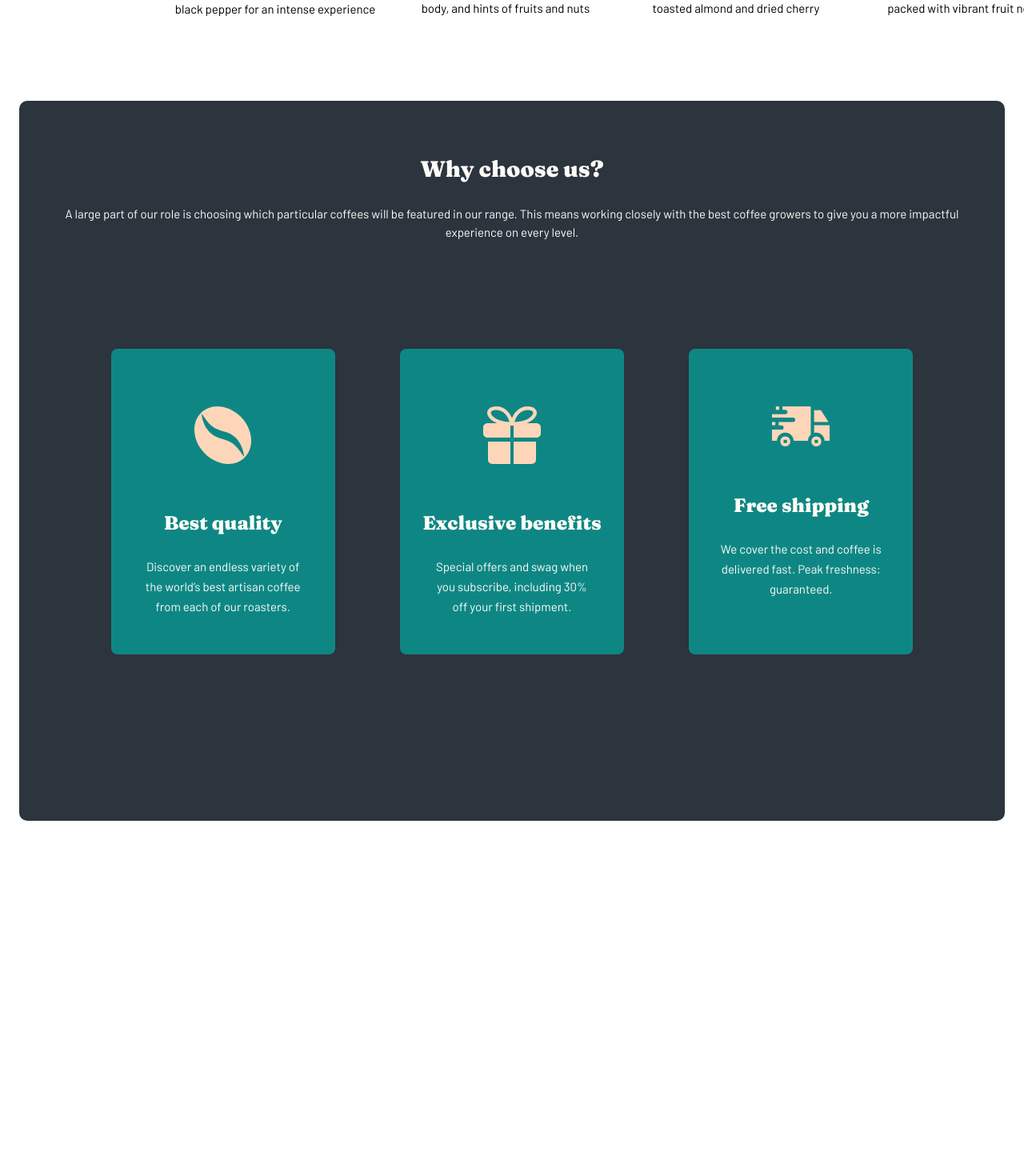
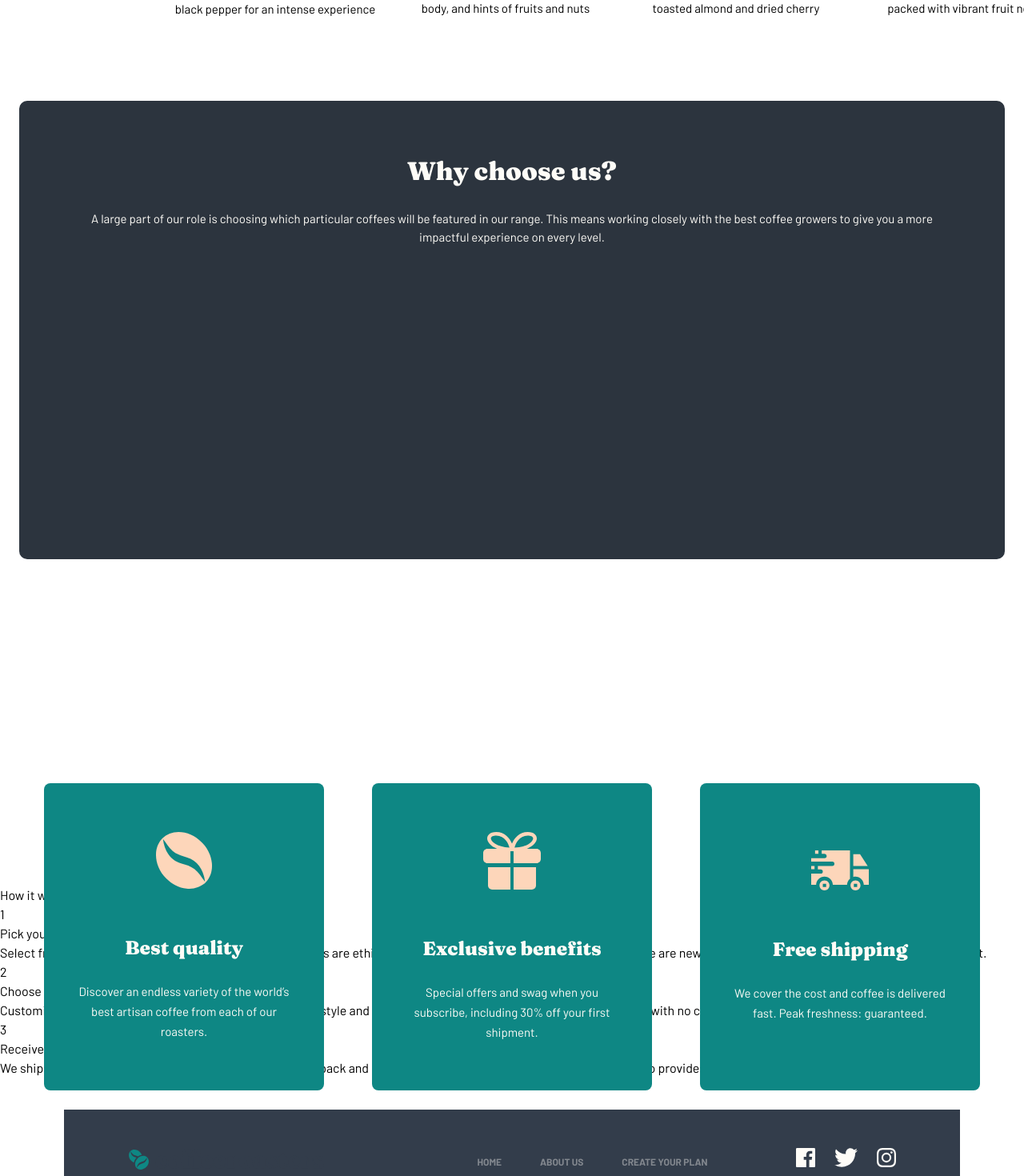
Before and after one commit to AnnaKus5/CoffeeRoasters, a React (Vite) app: page / in a window 1280 px wide. Shown: the part 1220-2690 px from the top of the page at 80% size. Built offline with nearby package versions, Linux system fonts and the light colour scheme.

Commit message:
ChooseUs section desktop design

```diff
--- a/src/components/AdvantageBox.jsx
+++ b/src/components/AdvantageBox.jsx
@@ -1,10 +1,10 @@
-export default function AdvantageBox ({img, title, description}) {
+export default function AdvantageBox({ img, title, description }) {
     return (
-        <div className="h-[382px] mx-12 mb-6 bg-darkCyan rounded-lg sm:w-[280px] sm:mx-auto">
-            <img className="mx-auto pt-[72px]" src={img}/>
-            <div className="mt-14 mx-3">
-            <h4 className="font-serif text-lg text-lightCream text-center mb-6">{title}</h4>
-            <p className="text-center text-lightCream text-[15px] leading-[25px] mx-6">{description}</p>
+        <div className="h-[382px] mx-12 mb-6 bg-darkCyan rounded-lg sm:w-[280px] sm:mx-auto md:flex md:h-40 md:w-[570px] md:items-center xmd:w-[350px] xmd:h-96 xmd:flex-col xmd:justify-center xmd:mx-[30px]">
+            <img className="w-[72px] h-fit mx-auto pt-[72px] md:w-[56px] md:ml-[75px] md:pt-0 xmd:mx-auto xmd:mb-14 xmd:w-[72px]" src={img} />
+            <div className="mt-14 mx-3 md:mt-0">
+                <h4 className="font-serif text-lg text-lightCream text-center mb-6">{title}</h4>
+                <p className="text-center text-lightCream text-[15px] leading-[25px] mx-6">{description}</p>
             </div>
         </div>
     )
--- a/src/components/ChooseUs.jsx
+++ b/src/components/ChooseUs.jsx
@@ -1,8 +1,8 @@
 export default function ChooseUs () {
     return (
-        <div className="bg-navyBlue mx-6 rounded-[10px] h-[900px]">
-            <h3 className="text-textxl text-center font-serif text-lightCream pt-16">Why choose us?</h3>
-            <p className="m-6 text-center text-lightCream text-[15px]">A large part of our role is choosing which particular coffees will be featured  in our range. This means working closely with the best coffee growers to give you a more impactful experience on every level.</p>
+        <div className="bg-navyBlue mx-6 rounded-[10px] h-[900px] md:h-[573px]">
+            <h3 className="text-textxl text-center font-serif text-lightCream pt-16 md:text-text2xl">Why choose us?</h3>
+            <p className="m-6 text-center text-lightCream text-[15px] md:mx-[74px]">A large part of our role is choosing which particular coffees will be featured  in our range. This means working closely with the best coffee growers to give you a more impactful experience on every level.</p>
         </div>
     )
 }
--- a/src/components/ChooseUsContainer.jsx
+++ b/src/components/ChooseUsContainer.jsx
@@ -9,7 +9,7 @@ export default function ChooseUsContainer () {
     return (
         <section className="relative">
             <ChooseUs />
-            <div className="relative -top-[590px] xmd:flex xmd:mx-[98px]">
+            <div className="relative -top-[590px] md:top-[280px] xmd:flex xmd:justify-center">
                 <AdvantageBox img={coffeeBeanImage} title="Best quality" description="Discover an endless variety of the world’s best artisan coffee from each of our roasters."/>
                 <AdvantageBox img={giftImage} title="Exclusive benefits" description="Special offers and swag when you subscribe, including 30% off your first shipment."/>
                 <AdvantageBox img={truckImage}title="Free shipping" description="We cover the cost and coffee is delivered fast. Peak freshness: guaranteed."/>
--- a/src/components/HomePage.jsx
+++ b/src/components/HomePage.jsx
@@ -1,6 +1,7 @@
 import ChooseUsContainer from "./ChooseUsContainer";
 import HeroSection from "./HeroSection";
 import ProductsContainer from "./ProductsContainer";
+import SubscriptionStepsContainer from "./SubscriptionStepsContainer";
 
 export default function HomePage () {
     return(
@@ -8,6 +9,7 @@ export default function HomePage () {
         <HeroSection />
         <ProductsContainer />
         <ChooseUsContainer />
+        <SubscriptionStepsContainer />
         </>
     )
 }
--- a/src/components/ProductsContainer.jsx
+++ b/src/components/ProductsContainer.jsx
@@ -14,7 +14,7 @@ export default function ProductsContainer() {
     return (
         <section className="mx-auto sm:relative sm:mx-10 md:pt-10">
             {/* <h2 className="mb-3 font-serif text-text5xl leading-[72px] text-grey text-center sm:opacity-50 sm:text-text7xl sm:mb-6 sm:absolute sm:-top-12 start-[10%] md:start-[20%] md:text-text10xl md:-top-10 md:leading-none" style={gradientStyles}>our collection</h2> */}
-            <h2 className="mb-3 font-serif text-text5xl leading-[72px] text-grey text-center sm:opacity-50 sm:text-text7xl sm:mb-6 md:text-text10xl md:leading-none" style={gradientStyles}>our collection</h2>
+            <h2 className="mb-3 font-serif text-text5xl leading-[72px] text-grey text-center sm:opacity-50 sm:text-text7xl sm:mb-6 xmd:text-text10xl md:leading-none md:mx-10" style={gradientStyles}>our collection</h2>
 
             <div className="xmd:flex xmd:mx-40 sm:relative sm:-top-[50px] xmd:-top-14">
                 <SingleProduct img={granEspressoImage} name="Gran Espresso" description="Light and flavorful blend with cocoa and black pepper for an intense experience"/>
--- /dev/null
+++ b/src/components/SubscriptionStep.jsx
@@ -0,0 +1,9 @@
+export default function SubscriptionStep ({number, title, description}) {
+    return (
+        <div>
+            <span>{number}</span>
+            <h5>{title}</h5>
+            <p>{description}</p>
+        </div>
+    )
+}
--- /dev/null
+++ b/src/components/SubscriptionStepsContainer.jsx
@@ -0,0 +1,15 @@
+import SubscriptionStep from "./SubscriptionStep";
+
+export default function SubscriptionStepsContainer() {
+    return (
+        <div>
+            <h4>How it works?</h4>
+            <div>
+                <SubscriptionStep number={1} title="Pick your coffee" description="Select from our evolving range of artisan coffees. Our beans are ethically sourced and we pay fair prices for them. There are new coffees in all profiles every month for you to try out." />
+                <SubscriptionStep number={2} title="Choose the frequency" description="Customize your order frequency, quantity, even your roast style and grind type. Pause, skip or cancel your subscription with no commitment through our online portal." />
+                <SubscriptionStep number={3} title="Receive and enjoy!" description="We ship your package within 48 hours, freshly roasted. Sit back and enjoy award-winning
+                world-class coffees curated to provide a distinct tasting experience." />
+            </div>
+        </div>
+    )
+}
--- a/tailwind.config.js
+++ b/tailwind.config.js
@@ -15,6 +15,7 @@ module.exports = {
       base: "16px",
       lg: "24px",
       textxl: "28px",
+      text2xl: "32px",
       text5xl: "40px",
       text7xl: "72px",
       text9xl: "80px",
```
